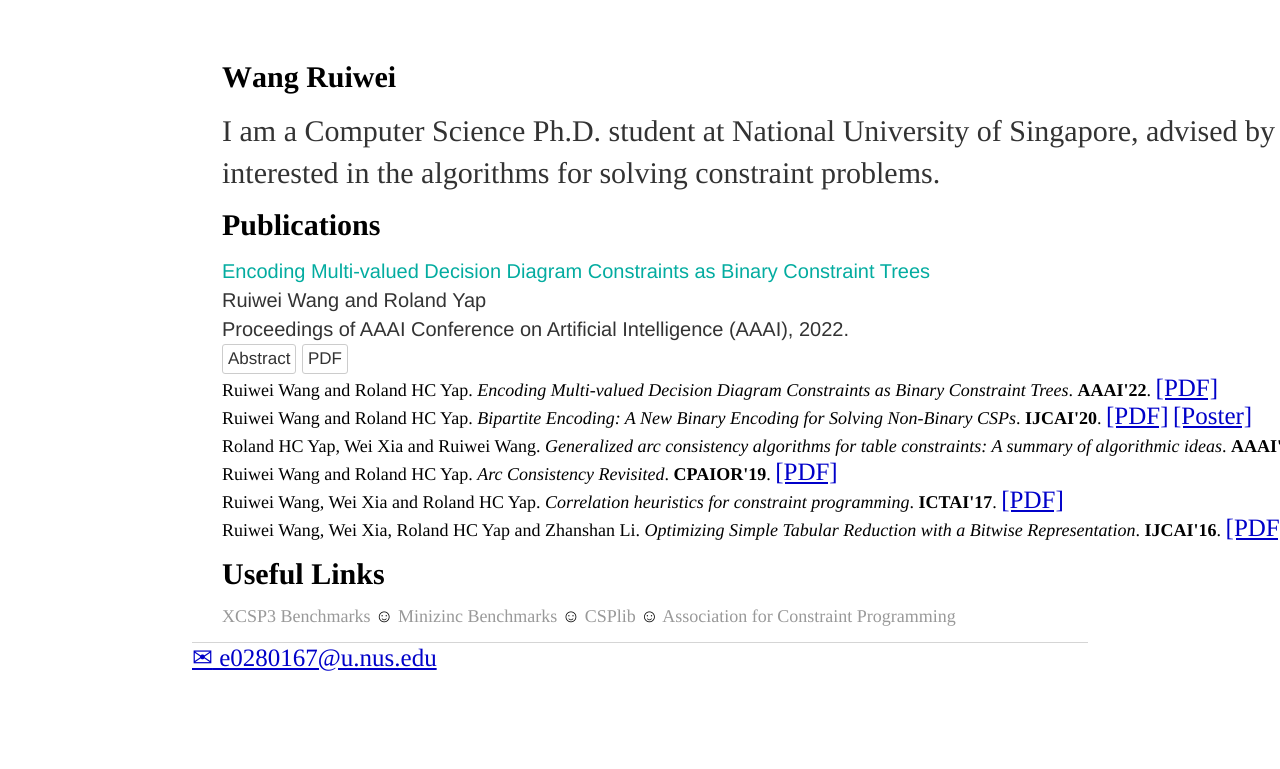
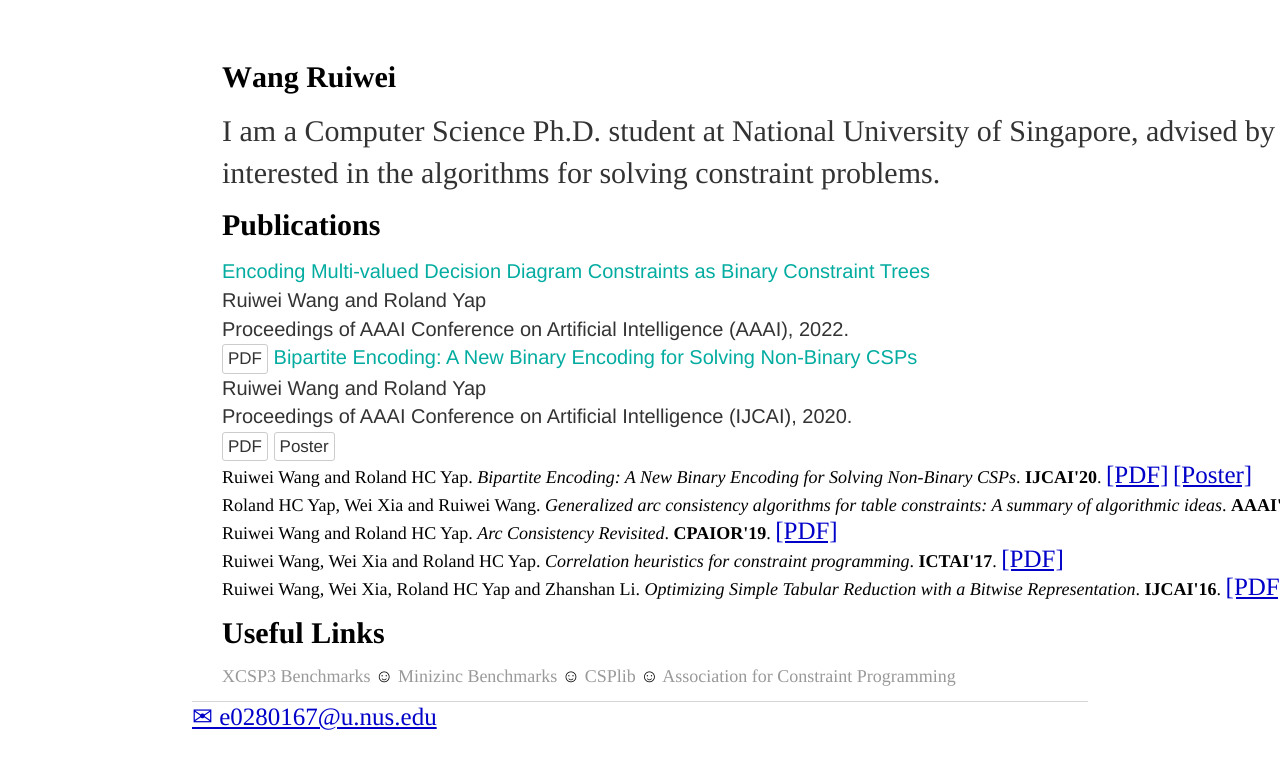
Before and after one commit to WangRuiwei/WangRuiwei.github.io, a Jekyll site: the page built from index.html, in a window 1280 px wide. Shown: the top 769 px of the page. Built offline with Jekyll 4.4.1, drawn with Linux system fonts in a browser that asks for light colours.

Commit message:
Update index.html

```diff
--- a/index.html
+++ b/index.html
@@ -16,17 +16,26 @@
 Ruiwei Wang and Roland Yap
 </span><br />
 <span class="venuetype"></span><span class="venue">Proceedings of AAAI Conference on Artificial Intelligence (AAAI),</span> <span>2022</span>.</br>
-<button class="btn btn-default btn-xs" type="button" data-toggle="collapse" data-target="#BCT_AAAI22">
-Abstract</button>
-<div id="BCT_AAAI22" class="collapse">
-Ordered Multi-valued Decision Diagram (MDD) is a compact representation used to model various constraints, such as regular constraints and table constraints. It can be particularly useful for representing ad-hoc problem specific constraints. Many algorithms have been proposed to enforce Generalized Arc Consistency (GAC) on MDD constraints. In this paper, we introduce a new compact representation called Binary Constraint Tree (BCT). We propose tree binary encodings to transform any MDD constraint into a BCT constraint. We also present a specialized algorithm enforcing GAC on the BCT constraint resulting from a MDD constraint. Experimental results on a large set of benchmarks show that the BCT GAC algorithm can significantly outperform state-of-the-art MDD as well as table GAC algorithms.
-</div>
 <button class="btn btn-default btn-xs" type="button" onClick='location.href="papers/AAAI2022-BCT.pdf"'> PDF</button>
 </td>
 </tr>
 
+<tr>
+<td class="publication">
+<span class="pubtitle">
+<font color="##3aac3a">Bipartite Encoding: A New Binary Encoding for Solving Non-Binary CSPs</font>
+</span><br />
+<span class="authors">
+Ruiwei Wang and Roland Yap
+</span><br />
+<span class="venuetype"></span><span class="venue">Proceedings of AAAI Conference on Artificial Intelligence (IJCAI),</span> <span>2020</span>.</br>
+<button class="btn btn-default btn-xs" type="button" onClick='location.href="https://www.ijcai.org/Proceedings/2020/0165.pdf"'> PDF</button>
+<button class="btn btn-default btn-xs" type="button" onClick='location.href="papers/poster.pdf"'> Poster</button>
+</td>
+</tr>
+
+
 <p class="p3">
-Ruiwei Wang and Roland HC Yap. <i>Encoding Multi-valued Decision Diagram Constraints as Binary Constraint Trees</I>. <b>AAAI'22</b>. <a href="https://WangRuiwei.github.io/papers/AAAI2022-BCT.pdf"><span class="s2">[PDF]</span></a><br>
 Ruiwei Wang and Roland HC Yap. <i>Bipartite Encoding: A New Binary Encoding for Solving Non-Binary CSPs</I>. <b>IJCAI'20</b>. <a href="https://www.ijcai.org/Proceedings/2020/0165.pdf"><span class="s2">[PDF]</span></a> <a href="https://WangRuiwei.github.io/papers/poster.pdf"><span class="s2">[Poster]</span></a><br>
 Roland HC Yap, Wei Xia and Ruiwei Wang. <i>Generalized arc consistency algorithms for table constraints: A summary of algorithmic ideas</I>. <b>AAAI'20</b>. <a href="https://aaai.org/ojs/index.php/AAAI/article/view/7086/6940"><span class="s2">[PDF]</span></a><br>
 Ruiwei Wang and Roland HC Yap. <i>Arc Consistency Revisited</I>. <b>CPAIOR'19</b>. <a href="https://WangRuiwei.github.io/papers/Arc_Consistency_Revisited.pdf"><span class="s2">[PDF]</span></a><br>
```
